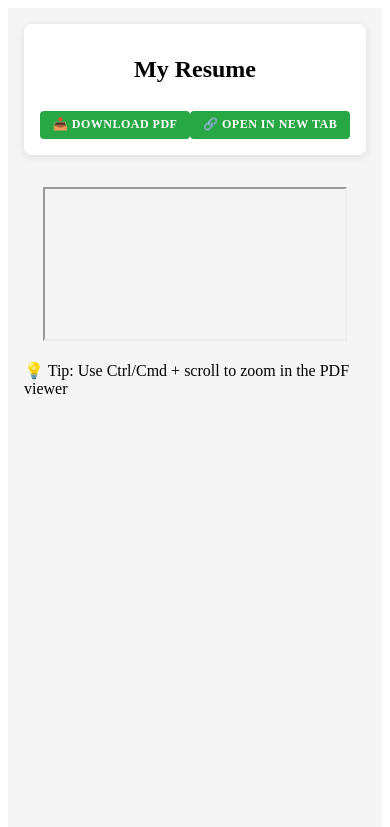
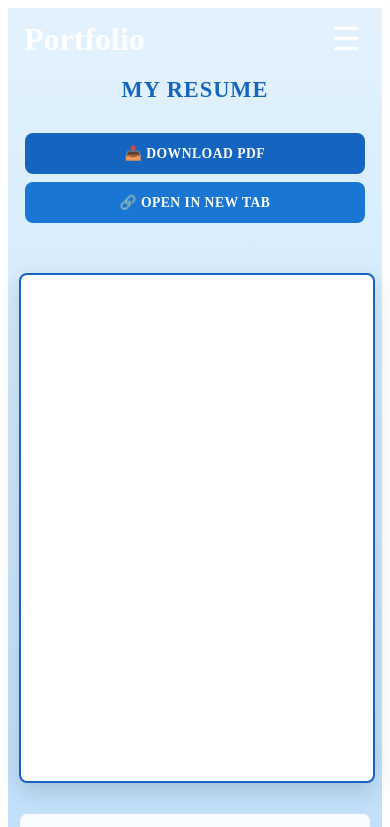
Before and after one commit to Darshan980/portfolio, a React (Vite) app: page /resume in a window 390 px wide. Shown: the top 827 px of the page. Built offline with nearby package versions, Linux system fonts and the light colour scheme.

Commit message:
Update Resume.css

```diff
--- a/src/pages/Resume.css
+++ b/src/pages/Resume.css
@@ -1,141 +1,268 @@
 .resume-container {
-  display: flex;
-  flex-direction: column;
-  align-items: center;
-  padding: 2rem;
+  padding: 80px 5%;
+  background: linear-gradient(to bottom, #e3f2fd, #bbdefb);
+  text-align: center;
   min-height: 100vh;
-  background-color: #f5f5f5;
 }
 
-.pdf-controls {
-  display: flex;
-  gap: 1rem;
-  align-items: center;
-  margin-bottom: 2rem;
-  padding: 1rem;
-  background: white;
-  border-radius: 8px;
-  box-shadow: 0 2px 8px rgba(0, 0, 0, 0.1);
-  flex-wrap: wrap;
-  justify-content: center;
+.container {
+  max-width: 1200px;
+  margin: 0 auto;
 }
 
-.pdf-controls button {
-  padding: 0.5rem 1rem;
-  background-color: #007bff;
-  color: white;
-  border: none;
-  border-radius: 4px;
-  cursor: pointer;
-  font-size: 14px;
-  transition: background-color 0.3s;
+/* Header Section */
+.pdf-controls {
+  margin-bottom: 50px;
 }
 
-.pdf-controls button:hover:not(:disabled) {
-  background-color: #0056b3;
+.pdf-controls h2 {
+  font-size: 1.8rem;
+  font-weight: 600;
+  color: #1565c0;
+  text-transform: uppercase;
+  letter-spacing: 1px;
+  margin-bottom: 15px;
 }
 
-.pdf-controls button:disabled {
-  background-color: #ccc;
-  cursor: not-allowed;
+.divider {
+  width: 60px;
+  height: 3px;
+  background: #1565c0;
+  margin: 0 auto 30px;
+  border-radius: 2px;
 }
 
-.pdf-controls span {
-  font-weight: 500;
-  color: #333;
+/* Button Group */
+.button-group {
+  display: flex;
+  justify-content: center;
+  gap: 12px;
+  flex-wrap: wrap;
+  margin-top: 30px;
 }
 
-.pdf-controls a {
-  padding: 0.5rem 1rem;
-  background-color: #28a745;
+.btn {
+  display: inline-block;
+  padding: 14px 28px;
+  font-size: 1rem;
+  font-weight: bold;
+  background-color: #1565c0;
   color: white;
   text-decoration: none;
-  border-radius: 4px;
-  transition: background-color 0.3s;
+  border-radius: 8px;
+  transition: all 0.3s ease-in-out;
+  text-transform: uppercase;
+  letter-spacing: 0.5px;
+  border: none;
+  cursor: pointer;
+  position: relative;
+  overflow: hidden;
+  min-width: 180px;
 }
 
-.pdf-controls a:hover {
-  background-color: #218838;
+.btn:hover {
+  background-color: #0d47a1;
+  transform: scale(1.05);
 }
 
-.error-message {
-  padding: 1rem;
-  background-color: #f8d7da;
-  color: #721c24;
-  border: 1px solid #f5c6cb;
-  border-radius: 4px;
-  margin-bottom: 1rem;
+.btn::after {
+  content: "";
+  position: absolute;
+  width: 100%;
+  height: 100%;
+  top: 0;
+  left: 0;
+  background: rgba(255, 255, 255, 0.2);
+  transform: scale(0);
+  transition: transform 0.4s ease-in-out;
+  border-radius: 50%;
 }
 
-.react-pdf__Document {
-  display: flex;
-  flex-direction: column;
-  align-items: center;
+.btn:hover::after {
+  transform: scale(2);
 }
 
-.react-pdf__Page {
-  max-width: 100%;
-  box-shadow: 0 4px 12px rgba(0, 0, 0, 0.15);
-  margin-bottom: 1rem;
+.download-btn {
+  background-color: #1565c0;
 }
 
-.react-pdf__Page canvas {
-  max-width: 100%;
-  height: auto !important;
+.download-btn:hover {
+  background-color: #0d47a1;
 }
 
-/* Text layer styles */
-.react-pdf__Page__textContent {
-  position: absolute;
-  left: 0;
-  top: 0;
-  right: 0;
-  bottom: 0;
-  overflow: hidden;
-  opacity: 0.2;
-  line-height: 1;
+.open-btn {
+  background-color: #1976d2;
 }
 
-.react-pdf__Page__textContent span {
-  color: transparent;
-  position: absolute;
-  white-space: pre;
-  cursor: text;
-  transform-origin: 0% 0%;
+.open-btn:hover {
+  background-color: #1565c0;
 }
 
-/* Annotation layer styles */
-.react-pdf__Page__annotations {
-  position: absolute;
-  left: 0;
-  top: 0;
-  right: 0;
-  bottom: 0;
+/* PDF Viewer */
+.pdf-viewer {
+  width: 100%;
+  max-width: 1000px;
+  height: 85vh;
+  background: white;
+  border-radius: 12px;
+  box-shadow: 0 8px 24px rgba(0, 0, 0, 0.15);
+  overflow: hidden;
+  margin: 0 auto 30px;
+  border: 2px solid #1565c0;
 }
 
-.react-pdf__Page__annotations .linkAnnotation > a {
-  position: absolute;
-  font-size: 1em;
-  top: 0;
-  left: 0;
+.pdf-viewer iframe {
   width: 100%;
   height: 100%;
+  border: none;
 }
 
-/* Responsive */
+/* Fallback Message */
+.fallback-message {
+  width: 100%;
+  max-width: 1000px;
+  padding: 60px 40px;
+  background: white;
+  border-radius: 12px;
+  box-shadow: 0 8px 24px rgba(0, 0, 0, 0.15);
+  text-align: center;
+  margin: 0 auto 30px;
+  border: 2px solid #1565c0;
+}
+
+.fallback-message h3 {
+  font-size: 1.5rem;
+  color: #1565c0;
+  margin-bottom: 15px;
+  font-weight: 600;
+}
+
+.fallback-message p {
+  color: #424242;
+  margin-bottom: 30px;
+  font-size: 1rem;
+}
+
+/* Resume Note */
+.resume-note {
+  max-width: 1000px;
+  margin: 0 auto;
+  padding: 15px 20px;
+  background: rgba(255, 255, 255, 0.9);
+  border-radius: 8px;
+  text-align: center;
+  backdrop-filter: blur(10px);
+  border: 1px solid rgba(21, 101, 192, 0.2);
+}
+
+.resume-note p {
+  margin: 0;
+  color: #424242;
+  font-size: 0.95rem;
+}
+
+/* Error Message */
+.error-message {
+  padding: 15px 20px;
+  background-color: #ffebee;
+  color: #c62828;
+  border: 2px solid #ef5350;
+  border-radius: 8px;
+  margin-bottom: 20px;
+  max-width: 1000px;
+  margin-left: auto;
+  margin-right: auto;
+  font-weight: 500;
+}
+
+/* Responsive Design */
+@media (max-width: 1024px) {
+  .pdf-viewer {
+    max-width: 95%;
+    height: 80vh;
+  }
+
+  .fallback-message,
+  .resume-note {
+    max-width: 95%;
+  }
+}
+
 @media (max-width: 768px) {
   .resume-container {
-    padding: 1rem;
+    padding: 60px 4%;
   }
 
-  .pdf-controls {
-    gap: 0.5rem;
-    padding: 0.75rem;
+  .pdf-controls h2 {
+    font-size: 1.6rem;
   }
 
-  .pdf-controls button,
-  .pdf-controls a {
-    padding: 0.4rem 0.8rem;
-    font-size: 12px;
+  .button-group {
+    gap: 8px;
+    flex-direction: column;
+    align-items: center;
+  }
+
+  .btn {
+    padding: 12px 24px;
+    font-size: 0.9rem;
+    min-width: 160px;
+    width: 100%;
+    max-width: 300px;
+  }
+
+  .pdf-viewer {
+    height: 70vh;
+    max-width: 100%;
+  }
+
+  .fallback-message {
+    padding: 40px 20px;
+    max-width: 100%;
+  }
+
+  .fallback-message h3 {
+    font-size: 1.3rem;
+  }
+
+  .fallback-message p {
+    font-size: 0.95rem;
+  }
+
+  .resume-note {
+    max-width: 100%;
+  }
+
+  .resume-note p {
+    font-size: 0.9rem;
   }
 }
+
+@media (max-width: 480px) {
+  .resume-container {
+    padding: 50px 3%;
+  }
+
+  .pdf-controls h2 {
+    font-size: 1.4rem;
+  }
+
+  .btn {
+    padding: 12px 20px;
+    font-size: 0.85rem;
+    min-width: 140px;
+  }
+
+  .pdf-viewer {
+    height: 60vh;
+    border-radius: 8px;
+  }
+
+  .fallback-message {
+    padding: 30px 15px;
+  }
+
+  .resume-note p {
+    font-size: 0.85rem;
+  }
+}
```
